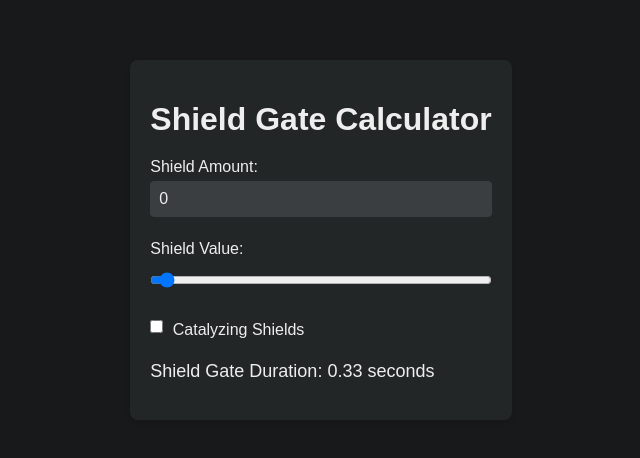
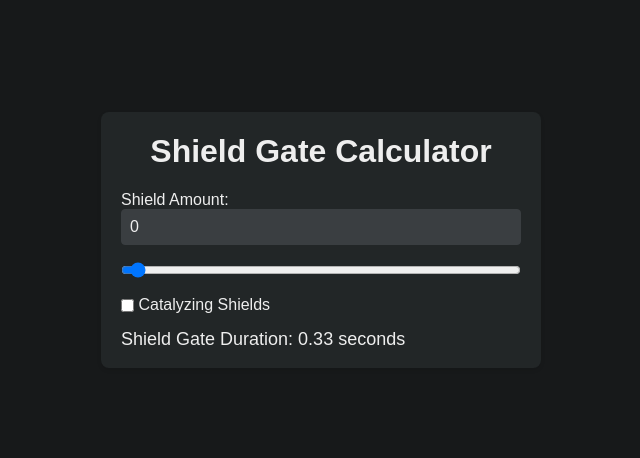
Before and after one commit to Malurth/warframe-shieldgate-calc, a Svelte app: page / in a window 1280 px wide. Shown: the part 160-618 px from the top of the page, without its empty margins (319-959 px from the left). Built offline with nearby package versions, Linux system fonts and the light colour scheme.

Commit message:
touched up the look of it

```diff
--- a/src/App.svelte
+++ b/src/App.svelte
@@ -32,7 +32,6 @@
 <main>
   <h1>Shield Gate Calculator</h1>
 
-  <div class="input-group">
   <label for="shieldValue">Shield Amount:</label>
   <input
     type="number"
@@ -40,10 +39,7 @@
     bind:value={inputShieldValue}
     on:input={calculateTime}
   />
-  </div>
 
-  <div class="input-group">
-    <label for="shieldSlider">Shield Value:</label>
   <input
     type="range"
     id="shieldSlider"
@@ -52,9 +48,7 @@
     bind:value={inputShieldValue}
     on:input={calculateTime}
   />
-  </div>
 
-  <div class="input-group">
   <label>
     <input
       type="checkbox"
@@ -63,7 +57,6 @@
     />
     Catalyzing Shields
   </label>
-
   {#if catalyzingShields}
     <br />
     <br />
@@ -71,11 +64,11 @@
     <input
       type="number"
       id="maxCatalyzeValue"
+      disabled={!catalyzingShields}
       bind:value={maxCatalyzeValue}
       on:input={calculateTime}
     />
   {/if}
-  </div>
 
   <p>Shield Gate Duration: {outputTime.toFixed(2)} seconds</p>
 </main>
@@ -91,10 +84,11 @@
   }
 
   main {
-    max-width: 600px;
+    max-width: 400px;
     margin: 0 auto;
     background-color: #222627;
-    padding: 20px;
+    padding-right: 20px;
+    padding-left: 20px;
     border-radius: 8px;
     box-shadow: 0 2px 4px rgba(0, 0, 0, 0.1);
   }
@@ -104,13 +98,9 @@
     margin-bottom: 20px;
   }
 
-  .input-group {
-    margin-bottom: 15px;
-  }
-
   label {
     display: inline-block;
-    margin-bottom: 5px;
+    vertical-align: middle;
   }
 
   input[type="number"],
@@ -124,8 +114,12 @@
     color: #eee;
   }
 
+  input[type="number"]:disabled {
+    color: #909199;
+  }
+
   input[type="checkbox"] {
-    margin-right: 5px;
+    margin: 0;
     vertical-align: middle;
   }
 
```
Lines whose indentation alone changed are shown as unchanged.
